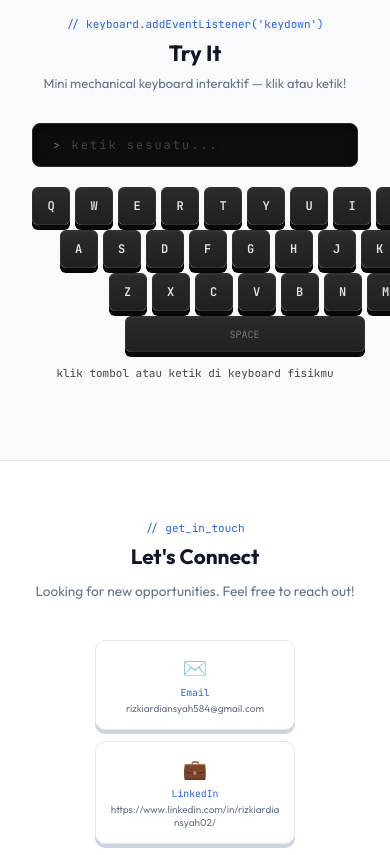
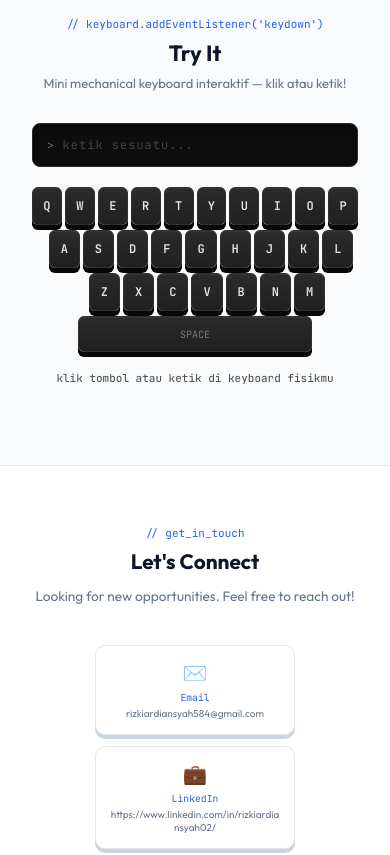
Before and after one commit to Rizki5846/React-Portofolio, a React (Vite) app: page / in a window 390 px wide. Shown: the part 3200-4055 px from the top of the page. Built offline with nearby package versions, Linux system fonts and the light colour scheme; no server answers; the database is empty; the HTML template or start-up script is replaced by a standard one.

Commit message:
fix(ui): responsive interactive keyboard layout

```diff
--- a/src/components/interactive/InteractiveKeys.jsx
+++ b/src/components/interactive/InteractiveKeys.jsx
@@ -18,9 +18,52 @@ export const InteractiveKeys = () => {
   };
 
   return (
-    <div style={{ textAlign: "center" }}>
+    <div style={{ textAlign: "center", width: "100%", overflowX: "hidden" }}>
+      <style>
+        {`
+          .interactive-key-row {
+            display: flex;
+            gap: 5px;
+            justify-content: center;
+            margin-bottom: 5px;
+          }
+          .interactive-key {
+            width: 38px;
+            height: 38px;
+          }
+          .interactive-space {
+            width: 240px;
+            height: 36px;
+          }
+          .offset-0 { margin-left: 0; }
+          .offset-1 { margin-left: 12px; }
+          .offset-2 { margin-left: 24px; }
+
+          @media (max-width: 480px) {
+            .interactive-key-row { gap: 3px; }
+            .interactive-key {
+              width: clamp(26px, 8vw, 38px);
+              height: clamp(32px, 10vw, 38px);
+            }
+            .interactive-key span {
+              font-size: clamp(9px, 3.5vw, 12px) !important;
+            }
+            .interactive-space {
+              width: clamp(160px, 60vw, 240px);
+            }
+            .offset-1 { margin-left: clamp(6px, 4vw, 12px); }
+            .offset-2 { margin-left: clamp(12px, 8vw, 24px); }
+            .interactive-display {
+              font-size: 12px !important;
+              padding: 10px 14px !important;
+              letter-spacing: 1px !important;
+            }
+          }
+        `}
+      </style>
+
       {/* Display Screen */}
-      <div style={{
+      <div className="interactive-display" style={{
         background: "#0d0d0d",
         border: `1px solid ${C.border}`,
         borderRadius: borderRadius.lg,
@@ -34,39 +77,37 @@ export const InteractiveKeys = () => {
         alignItems: "center",
         boxShadow: "inset 0 2px 8px #00000088",
         letterSpacing: 2,
+        maxWidth: "100%",
+        overflow: "hidden"
       }}>
-        <span style={{ color: C.muted, marginRight: 10, fontSize: 11 }}>
+        <span style={{ color: C.muted, marginRight: 8, fontSize: 11, flexShrink: 0 }}>
           &gt;
         </span>
-        {typed || <span style={{ color: "#444", fontSize: 12 }}>ketik sesuatu...</span>}
+        <span style={{ whiteSpace: "nowrap", overflow: "hidden", textOverflow: "ellipsis" }}>
+          {typed || <span style={{ color: "#444", fontSize: 12 }}>ketik sesuatu...</span>}
+        </span>
         <span style={{
           animation: "blink 1s infinite",
           marginLeft: 1,
-          color: C.copper
+          color: C.copper,
+          flexShrink: 0
         }}>
           ▌
         </span>
       </div>
 
       {/* Keyboard */}
-      <div style={{ display: "inline-block" }}>
+      <div style={{ display: "inline-block", maxWidth: "100%" }}>
         {KEY_ROWS.map((row, rowIndex) => (
-          <div key={rowIndex} style={{
-            display: "flex",
-            gap: 5,
-            justifyContent: "center",
-            marginBottom: 5,
-            marginLeft: rowIndex * 12,
-          }}>
+          <div key={rowIndex} className={`interactive-key-row offset-${rowIndex}`}>
             {row.map(key => {
               const isPressed = pressed[key];
               return (
                 <div
                   key={key}
+                  className="interactive-key"
                   onClick={() => pressKey(key)}
                   style={{
-                    width: 38,
-                    height: 38,
                     borderRadius: borderRadius.md,
                     background: isPressed
                       ? `linear-gradient(180deg, ${C.copperDim}, #1a1a1a)`
@@ -98,12 +139,11 @@ export const InteractiveKeys = () => {
         ))}
 
         {/* Space Bar */}
-        <div style={{ display: "flex", gap: 5, justifyContent: "center", marginTop: 5 }}>
+        <div className="interactive-key-row" style={{ marginTop: 5 }}>
           <div
+            className="interactive-space"
             onClick={handleSpacePress}
             style={{
-              width: 240,
-              height: 36,
               borderRadius: borderRadius.md,
               background: "linear-gradient(180deg, #2b2b2b, #202020)",
               boxShadow: "0 4px 0 #080808, 0 5px 0 #060606, inset 0 1px 0 #363636",
```
